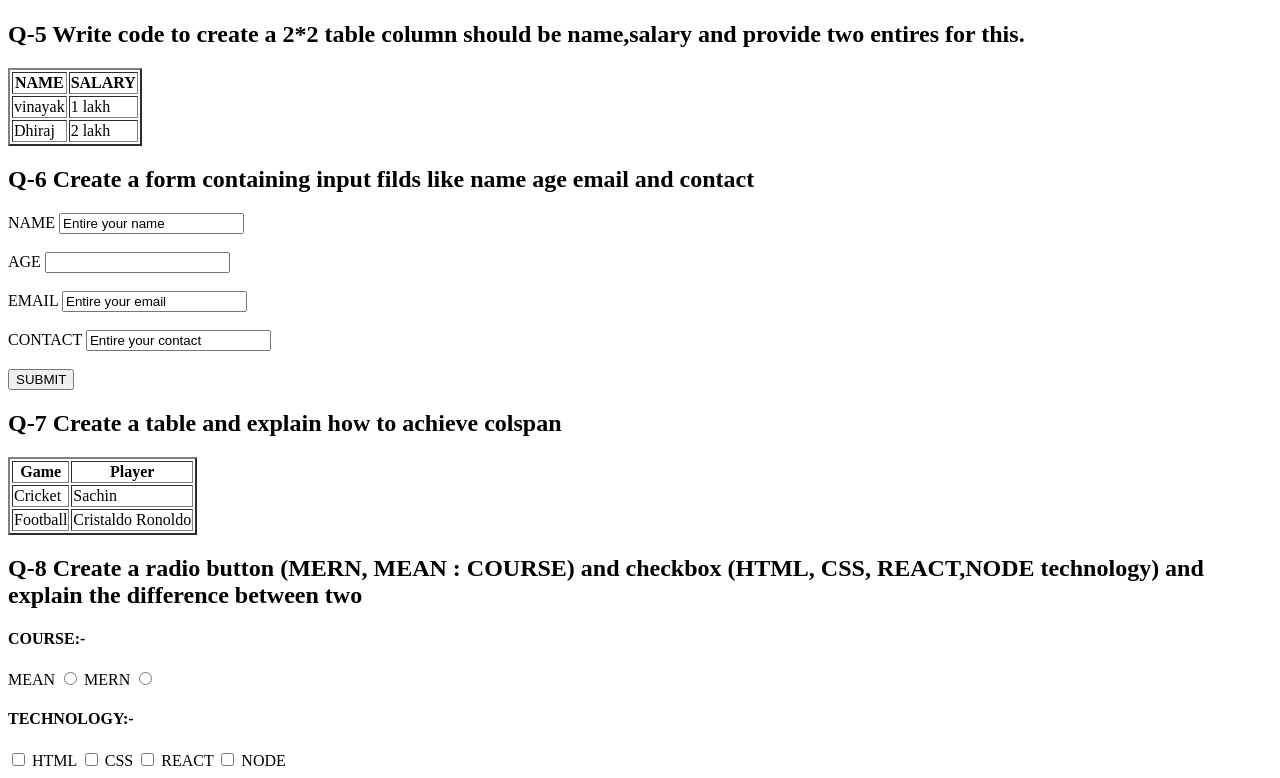
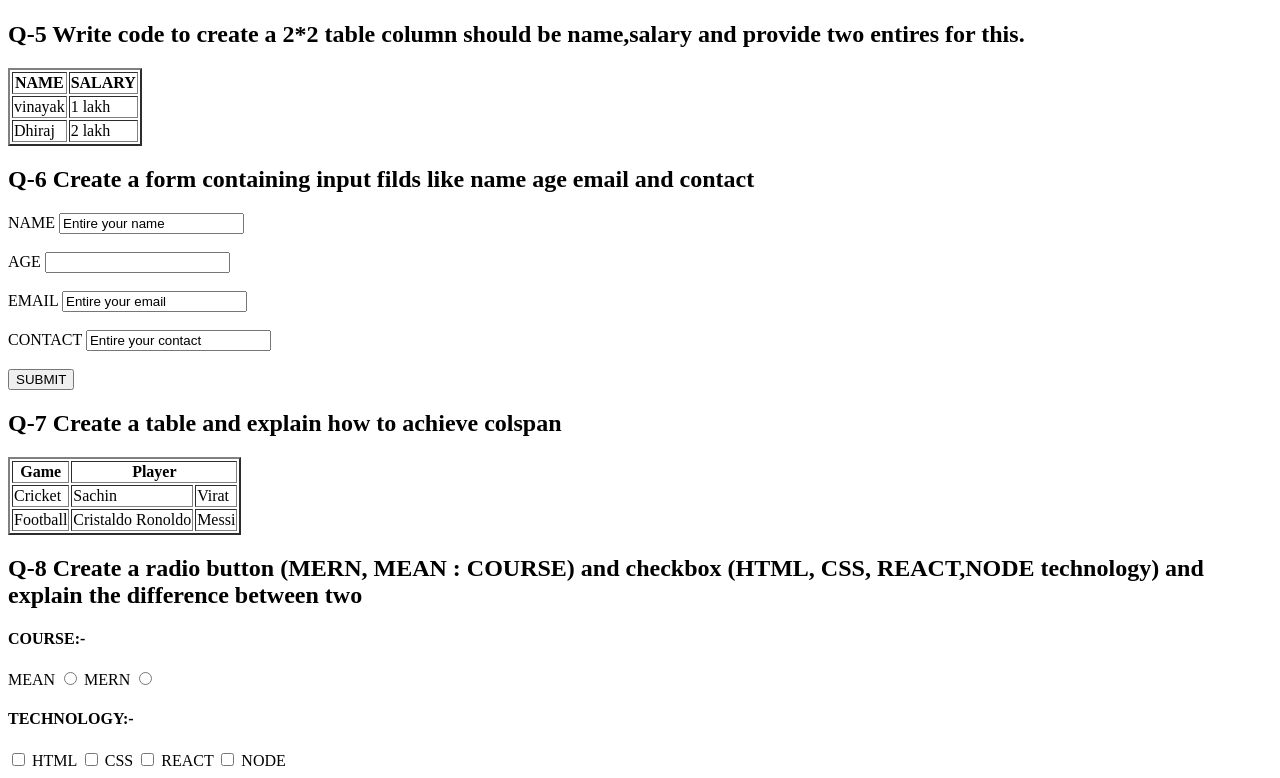
Before and after one commit to vinayakpatilkailas/MOCK-INTERVIEW, a plain HTML site: page index.html in a window 1280 px wide. Shown: the part 596-1374 px from the top of the page. Drawn offline with Linux system fonts and the light colour scheme.

Commit message:
Add files via upload

```diff
--- a/index.html
+++ b/index.html
@@ -53,18 +53,20 @@
         <input type="button" value="SUBMIT">
         </form>
         <h2>Q-7 Create a table and explain how to achieve colspan</h2>
-        <table border="2px" colspan="2">
+        <table border="2px">
             <tr>
                 <th>Game</th>
-                <th>Player</th>
+                <th colspan="2">Player</th>
             </tr>
             <tr>
                 <td>Cricket</td>
                 <td>Sachin</td>
+                <td>Virat</td>
             </tr>
             <tr>
                <td>Football</td>
                <td>Cristaldo Ronoldo</td>
+               <td>Messi</td>
             </tr>
 </table>
 <h2>Q-8 Create a radio button (MERN, MEAN : COURSE) and checkbox (HTML, CSS, REACT,NODE technology) and explain the difference between two</h2>
```
